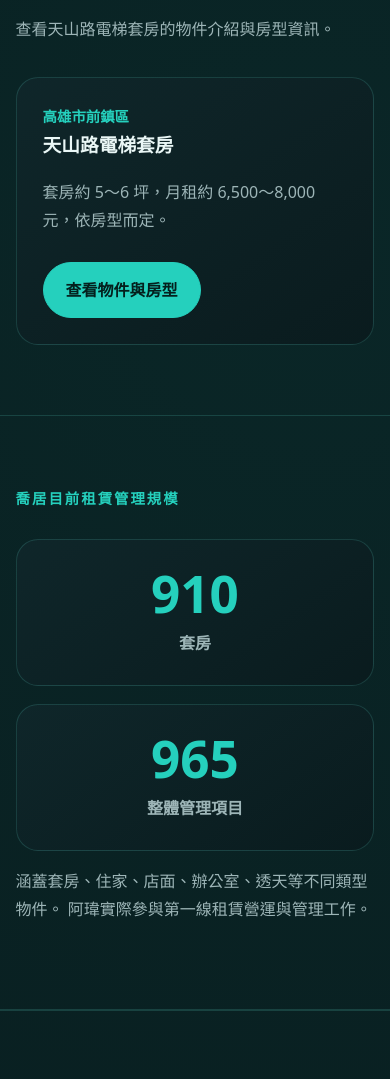
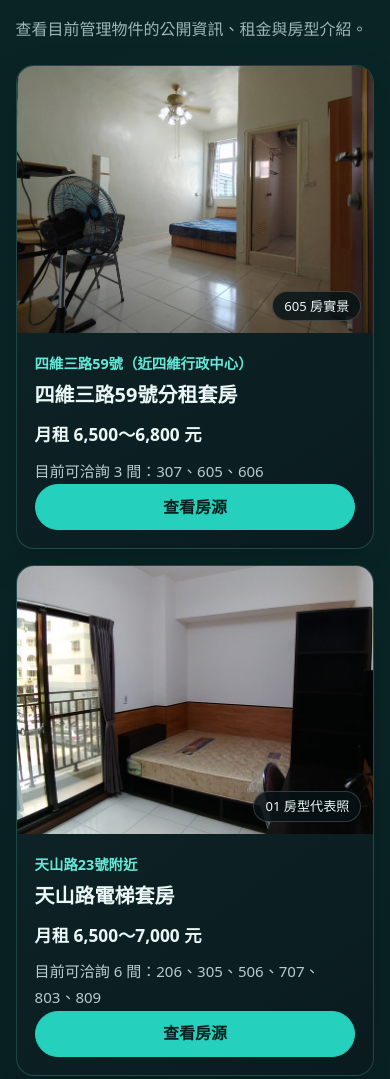
Before and after one commit to markbal120/awi-personal-site, a plain HTML site: page index.html in a window 390 px wide. Shown: the part 810-1889 px from the top of the page. Drawn offline with Linux system fonts and the light colour scheme.

Commit message:
Add shared property listing cards

```diff
--- /dev/null
+++ b/assets/css/property-cards.css
@@ -0,0 +1,190 @@
+/* Shared property cards used by the homepage and property overview only. */
+.property-listings {
+  display: grid;
+  grid-template-columns: repeat(2, minmax(0, 1fr));
+  align-items: stretch;
+  gap: 22px;
+  margin-top: 30px;
+}
+
+.property-listing-card {
+  display: flex;
+  min-width: 0;
+  flex-direction: column;
+  overflow: hidden;
+  border: 1px solid rgba(101, 232, 216, .2);
+  border-radius: 22px;
+  background: linear-gradient(145deg, rgba(16, 39, 43, .96), rgba(10, 27, 30, .96));
+  color: var(--text, var(--property-text, #eaf7f6));
+  box-shadow: 0 16px 38px rgba(0, 0, 0, .16);
+}
+
+.property-listing-card__media {
+  position: relative;
+  overflow: hidden;
+  aspect-ratio: 4 / 3;
+  background: #10272b;
+}
+
+.property-listing-card__media img {
+  display: block;
+  width: 100%;
+  height: 100%;
+  object-fit: cover;
+}
+
+.property-listing-card__media.is-image-missing {
+  display: grid;
+  place-items: center;
+  background: linear-gradient(145deg, #10272b, #0d1d21);
+}
+
+.property-listing-card__placeholder {
+  padding: 20px;
+  color: #9db5b7;
+  text-align: center;
+}
+
+.property-listing-card__photo-label {
+  position: absolute;
+  right: 12px;
+  bottom: 12px;
+  max-width: calc(100% - 24px);
+  padding: 5px 11px;
+  border: 1px solid rgba(255, 255, 255, .18);
+  border-radius: 999px;
+  background: rgba(7, 19, 22, .82);
+  color: #eaf7f6;
+  font-size: .82rem;
+  line-height: 1.4;
+  overflow-wrap: anywhere;
+}
+
+.property-listing-card__body {
+  display: flex;
+  flex: 1;
+  flex-direction: column;
+  align-items: flex-start;
+  padding: 22px;
+}
+
+.property-listing-card__location {
+  margin: 0 0 5px;
+  color: #65e8d8;
+  font-size: .9rem;
+  font-weight: 700;
+}
+
+.property-listing-card__title {
+  margin: 0;
+  color: inherit;
+  font-size: clamp(1.25rem, 2vw, 1.65rem);
+  line-height: 1.35;
+  overflow-wrap: anywhere;
+}
+
+.property-listing-card__rent {
+  margin: 12px 0 0;
+  color: #eaf7f6;
+  font-size: 1.08rem;
+  font-weight: 800;
+}
+
+.property-listing-card__availability {
+  margin: 7px 0 0;
+  color: #b6cccd;
+  font-size: .94rem;
+  overflow-wrap: anywhere;
+}
+
+.property-listing-card__cta {
+  display: inline-flex;
+  min-height: 46px;
+  align-items: center;
+  justify-content: center;
+  margin-top: auto;
+  padding: 11px 19px;
+  border: 1px solid #25d0bd;
+  border-radius: 999px;
+  background: #25d0bd;
+  color: #04201d;
+  font-weight: 800;
+  line-height: 1.3;
+  text-align: center;
+  text-decoration: none;
+  transition: transform .2s ease, box-shadow .2s ease, background-color .2s ease;
+}
+
+.property-listing-card__cta:hover {
+  transform: translateY(-2px);
+  background: #65e8d8;
+  box-shadow: 0 10px 26px rgba(37, 208, 189, .2);
+}
+
+.property-listing-card__cta:focus-visible,
+.property-listings__retry:focus-visible {
+  outline: 3px solid #eaf7f6;
+  outline-offset: 3px;
+}
+
+.property-listings__status,
+.property-listings__error {
+  grid-column: 1 / -1;
+  margin: 0;
+  padding: 18px 20px;
+  border: 1px solid rgba(101, 232, 216, .22);
+  border-radius: 16px;
+  background: rgba(13, 29, 33, .88);
+  color: #b6cccd;
+}
+
+.property-listings__error {
+  display: flex;
+  flex-wrap: wrap;
+  align-items: center;
+  justify-content: space-between;
+  gap: 14px;
+  border-color: rgba(255, 190, 120, .42);
+}
+
+.property-listings__retry {
+  min-height: 42px;
+  padding: 9px 16px;
+  border: 1px solid #25d0bd;
+  border-radius: 999px;
+  background: transparent;
+  color: #65e8d8;
+  font: inherit;
+  font-weight: 750;
+  cursor: pointer;
+}
+
+@media (max-width: 899px) {
+  .property-listings {
+    grid-template-columns: minmax(0, 1fr);
+  }
+
+  .property-listing-card {
+    width: min(100%, 680px);
+    justify-self: center;
+  }
+}
+
+@media (max-width: 520px) {
+  .property-listings {
+    gap: 16px;
+    margin-top: 22px;
+  }
+
+  .property-listing-card {
+    border-radius: 18px;
+  }
+
+  .property-listing-card__body {
+    padding: 18px;
+  }
+
+  .property-listing-card__cta {
+    width: 100%;
+  }
+}
--- /dev/null
+++ b/assets/js/property-cards.js
@@ -0,0 +1,260 @@
+(function () {
+  "use strict";
+
+  var PROPERTY_SOURCES = [
+    { slug: "siwei", jsonUrl: "/properties/data/siwei.json", detailUrl: "/properties/siwei/" },
+    { slug: "tianshan", jsonUrl: "/properties/data/tianshan.json", detailUrl: "/properties/tianshan/" }
+  ];
+
+  function text(value) {
+    return value == null ? "" : String(value);
+  }
+
+  function getPhoto(property, slug) {
+    var types = Array.isArray(property.roomTypes) ? property.roomTypes : [];
+
+    if (slug === "siwei") {
+      var availableRooms = property.availability && Array.isArray(property.availability.availableRooms)
+        ? property.availability.availableRooms
+        : [];
+      var room605 = availableRooms.find(function (room) { return room && room.room === "605"; });
+      var source = room605 && typeof room605.coverImage === "string" ? room605.coverImage : "";
+      var type605 = types.find(function (type) { return type && type.type === "10"; });
+      var photo605 = type605 && Array.isArray(type605.photos)
+        ? type605.photos.find(function (photo) { return photo && photo.src === source; })
+        : null;
+
+      return {
+        src: source,
+        alt: text(photo605 && photo605.alt) || text(room605 && room605.imageDisclaimer) || "四維三路 605 房照片",
+        label: "605 房實景"
+      };
+    }
+
+    var type01 = types.find(function (type) { return type && type.type === "01"; });
+    var photo01 = type01 && Array.isArray(type01.photos) ? type01.photos[0] : null;
+    return {
+      src: text(photo01 && photo01.src),
+      alt: text(photo01 && photo01.alt) || "天山路 01 房型代表照片",
+      label: "01 房型代表照"
+    };
+  }
+
+  function currentRentLabel(property, slug, roomNumbers) {
+    var types = Array.isArray(property.roomTypes) ? property.roomTypes : [];
+    var rents = [];
+    var hasMissingRent = false;
+
+    if (!roomNumbers.length) return "目前租金待確認";
+
+    roomNumbers.forEach(function (roomNumber) {
+      var rent;
+      if (slug === "siwei") {
+        var availableRooms = property.availability && Array.isArray(property.availability.availableRooms)
+          ? property.availability.availableRooms
+          : [];
+        var room = availableRooms.find(function (item) {
+          return item && text(item.room) === text(roomNumber);
+        });
+        rent = room && room.rent;
+      } else {
+        var roomType = types.find(function (type) {
+          return type && Array.isArray(type.roomNumbers) && type.roomNumbers.some(function (number) {
+            return text(number) === text(roomNumber);
+          });
+        });
+        rent = roomType && roomType.monthlyRent;
+      }
+
+      var numericRent = Number(rent);
+      if (rent == null || rent === "" || !Number.isFinite(numericRent) || numericRent <= 0) {
+        hasMissingRent = true;
+      } else {
+        rents.push(numericRent);
+      }
+    });
+
+    if (hasMissingRent || rents.length !== roomNumbers.length) return "目前可租房租金待確認";
+
+    var minimum = Math.min.apply(Math, rents);
+    var maximum = Math.max.apply(Math, rents);
+    var format = new Intl.NumberFormat("zh-TW", { maximumFractionDigits: 0 });
+    return minimum === maximum
+      ? "月租 " + format.format(minimum) + " 元"
+      : "月租 " + format.format(minimum) + "～" + format.format(maximum) + " 元";
+  }
+
+  function normalizeProperty(property, source) {
+    if (!property || property.slug !== source.slug) {
+      throw new Error("房源資料識別欄位不符");
+    }
+
+    var availability = property.availability || {};
+    var availableRooms = Array.isArray(availability.availableRooms) ? availability.availableRooms : [];
+    var roomNumbers;
+    var incompleteRoomData = false;
+
+    if (source.slug === "siwei") {
+      roomNumbers = availableRooms.map(function (room) {
+        if (!room || room.room == null || text(room.room).trim() === "") {
+          incompleteRoomData = true;
+          return "";
+        }
+        return text(room.room);
+      });
+    } else {
+      roomNumbers = availableRooms.map(function (room) {
+        if (room == null || text(room).trim() === "") {
+          incompleteRoomData = true;
+          return "";
+        }
+        return text(room);
+      });
+    }
+
+    var validRoomNumbers = roomNumbers.filter(function (room) { return room !== ""; });
+    var location = text(property.publicLocation).trim() || text(property.area).trim() || "地點待確認";
+    var photo = getPhoto(property, source.slug);
+    var supplemental = validRoomNumbers.length
+      ? "目前可洽詢 " + validRoomNumbers.length + " 間：" + validRoomNumbers.join("、")
+      : "目前可租房況待確認";
+
+    if (incompleteRoomData) supplemental += "（部分房號資料待確認）";
+
+    if (source.slug === "tianshan") {
+      var types = Array.isArray(property.roomTypes) ? property.roomTypes : [];
+      var unmatchedRooms = validRoomNumbers.filter(function (roomNumber) {
+        return !types.some(function (type) {
+          return type && Array.isArray(type.roomNumbers) && type.roomNumbers.some(function (number) {
+            return text(number) === roomNumber;
+          });
+        });
+      });
+      if (unmatchedRooms.length) supplemental += "（房型對照待確認：" + unmatchedRooms.join("、") + "）";
+    }
+
+    return {
+      slug: source.slug,
+      name: text(property.name).trim() || "物件名稱待確認",
+      location: location,
+      rentLabel: currentRentLabel(property, source.slug, validRoomNumbers),
+      availableRooms: validRoomNumbers,
+      availableCount: validRoomNumbers.length,
+      photo: photo.src,
+      photoAlt: photo.alt,
+      photoLabel: photo.label,
+      detailUrl: source.detailUrl,
+      supplemental: supplemental
+    };
+  }
+
+  function makeElement(tagName, className, value) {
+    var element = document.createElement(tagName);
+    if (className) element.className = className;
+    if (value != null) element.textContent = text(value);
+    return element;
+  }
+
+  function makeCard(model) {
+    var card = makeElement("article", "property-listing-card");
+    var media = makeElement("div", "property-listing-card__media");
+
+    if (model.photo) {
+      var image = document.createElement("img");
+      image.src = model.photo;
+      image.alt = model.photoAlt;
+      image.loading = "lazy";
+      image.decoding = "async";
+      image.addEventListener("error", function () {
+        image.remove();
+        media.classList.add("is-image-missing");
+        if (!media.querySelector(".property-listing-card__placeholder")) {
+          media.insertBefore(makeElement("span", "property-listing-card__placeholder", "照片暫時無法載入"), media.firstChild);
+        }
+      }, { once: true });
+      media.appendChild(image);
+    } else {
+      media.classList.add("is-image-missing");
+      media.appendChild(makeElement("span", "property-listing-card__placeholder", "目前沒有可顯示的照片"));
+    }
+
+    media.appendChild(makeElement("span", "property-listing-card__photo-label", model.photoLabel));
+
+    var body = makeElement("div", "property-listing-card__body");
+    body.appendChild(makeElement("p", "property-listing-card__location", model.location));
+    body.appendChild(makeElement("h3", "property-listing-card__title", model.name));
+    body.appendChild(makeElement("p", "property-listing-card__rent", model.rentLabel));
+    body.appendChild(makeElement("p", "property-listing-card__availability", model.supplemental));
+
+    var cta = makeElement("a", "property-listing-card__cta", "查看房源");
+    cta.href = model.detailUrl;
+    body.appendChild(cta);
+    card.appendChild(media);
+    card.appendChild(body);
+    return card;
+  }
+
+  function loadProperty(source) {
+    return fetch(source.jsonUrl, { cache: "no-cache" }).then(function (response) {
+      if (!response.ok) throw new Error("HTTP " + response.status);
+      return response.json();
+    }).then(function (property) {
+      return normalizeProperty(property, source);
+    });
+  }
+
+  function render(container, entries, failedCount, retry) {
+    container.setAttribute("aria-busy", "false");
+    container.replaceChildren();
+    entries.forEach(function (model) { container.appendChild(makeCard(model)); });
+
+    if (failedCount) {
+      var error = makeElement("div", "property-listings__error");
+      error.setAttribute("role", "alert");
+      error.appendChild(makeElement("span", "", failedCount === PROPERTY_SOURCES.length
+        ? "房源資料暫時無法載入，請稍後重試。"
+        : "部分房源資料暫時無法載入，其餘房源仍可查看。"));
+      var button = makeElement("button", "property-listings__retry", "重新載入");
+      button.type = "button";
+      button.addEventListener("click", retry);
+      error.appendChild(button);
+      container.appendChild(error);
+    }
+  }
+
+  function start(container) {
+    var generation = 0;
+    function load() {
+      generation += 1;
+      var currentGeneration = generation;
+      container.setAttribute("aria-busy", "true");
+      container.replaceChildren(makeElement("p", "property-listings__status", "房源資料載入中…"));
+
+      Promise.allSettled(PROPERTY_SOURCES.map(loadProperty)).then(function (results) {
+        if (currentGeneration !== generation) return;
+        var entries = [];
+        var failedCount = 0;
+        results.forEach(function (result) {
+          if (result.status === "fulfilled") entries.push(result.value);
+          else failedCount += 1;
+        });
+
+        if (container.getAttribute("data-property-scope") === "featured") {
+          entries = entries.filter(function (entry) {
+            return PROPERTY_SOURCES.some(function (source) {
+              return source.slug === entry.slug;
+            });
+          });
+        }
+        render(container, entries, failedCount, load);
+      }).catch(function (error) {
+        if (currentGeneration !== generation) return;
+        if (window.console && console.error) console.error("房源卡片資料載入失敗", error);
+        render(container, [], PROPERTY_SOURCES.length, load);
+      });
+    }
+    load();
+  }
+
+  document.querySelectorAll("[data-property-listings]").forEach(start);
+}());
--- a/index.html
+++ b/index.html
@@ -103,6 +103,7 @@
     }
     @media(max-width:520px){.steps{grid-template-columns:1fr}.stats-grid{grid-template-columns:1fr}.case .stats-grid{grid-template-columns:repeat(2,minmax(0,1fr))}.workflow-grid{grid-template-columns:1fr}section{padding:70px 0}}
   </style>
+  <link rel="stylesheet" href="/assets/css/property-cards.css">
 </head>
 <body>
 <nav><div class="wrap">
@@ -129,14 +130,9 @@
 <section id="listings"><div class="wrap reveal">
   <div class="eyebrow">房源 · PROPERTY</div>
   <h2>目前管理物件</h2>
-  <p class="lead">查看天山路電梯套房的物件介紹與房型資訊。</p>
-  <div class="grid">
-    <article class="card">
-      <div class="number">高雄市前鎮區</div>
-      <h3>天山路電梯套房</h3>
-      <p>套房約 5～6 坪，月租約 6,500～8,000 元，依房型而定。</p>
-      <div class="actions"><a class="btn primary" href="/properties/tianshan/">查看物件與房型</a></div>
-    </article>
+  <p class="lead">查看目前管理物件的公開資訊、租金與房型介紹。</p>
+  <div class="property-listings" data-property-listings data-property-scope="featured" aria-live="polite" aria-busy="true">
+    <p class="property-listings__status">房源資料載入中…</p>
   </div>
 </div></section>
 <section class="stats">
@@ -373,5 +369,6 @@
   }, {threshold:.12});
   document.querySelectorAll('.reveal').forEach(el => observer.observe(el));
 </script>
+  <script defer src="/assets/js/property-cards.js"></script>
 </body>
 </html>
```
Also changed, not shown: properties/index.html (+4 -7 lines).
